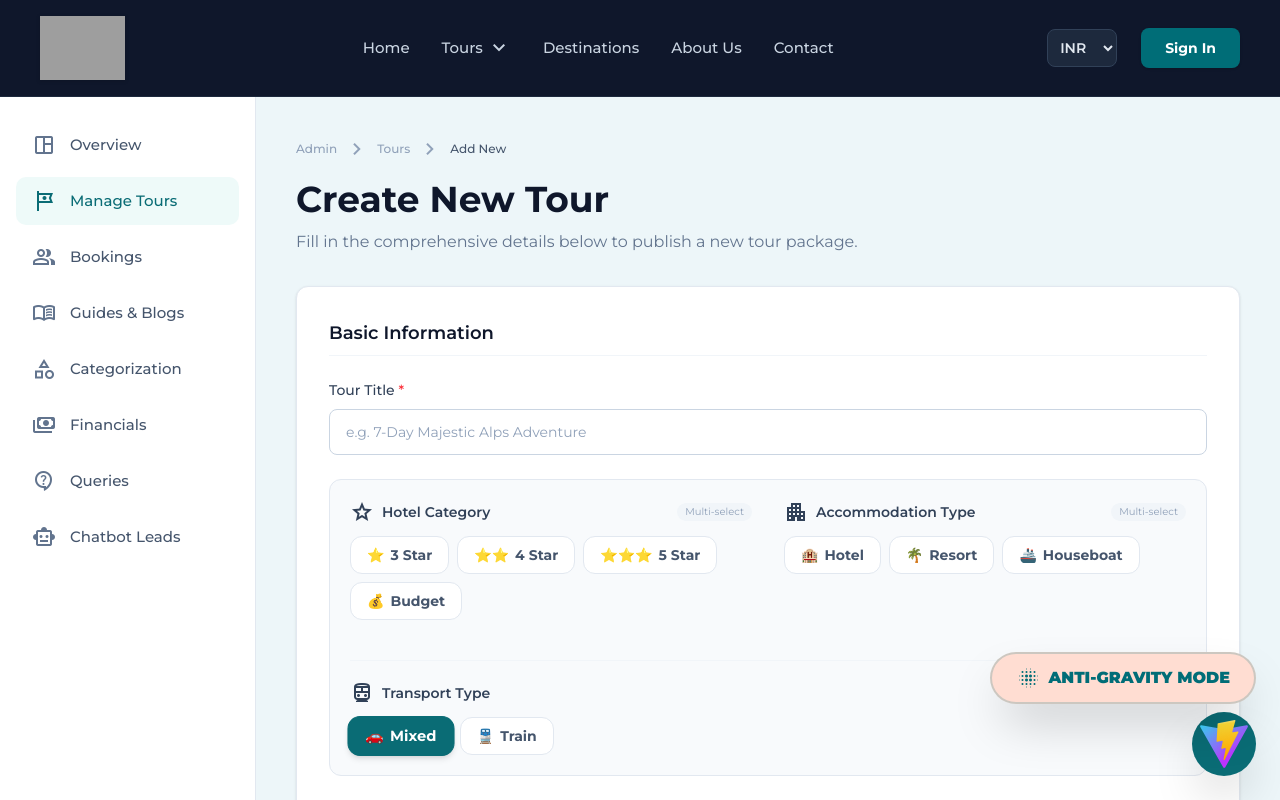
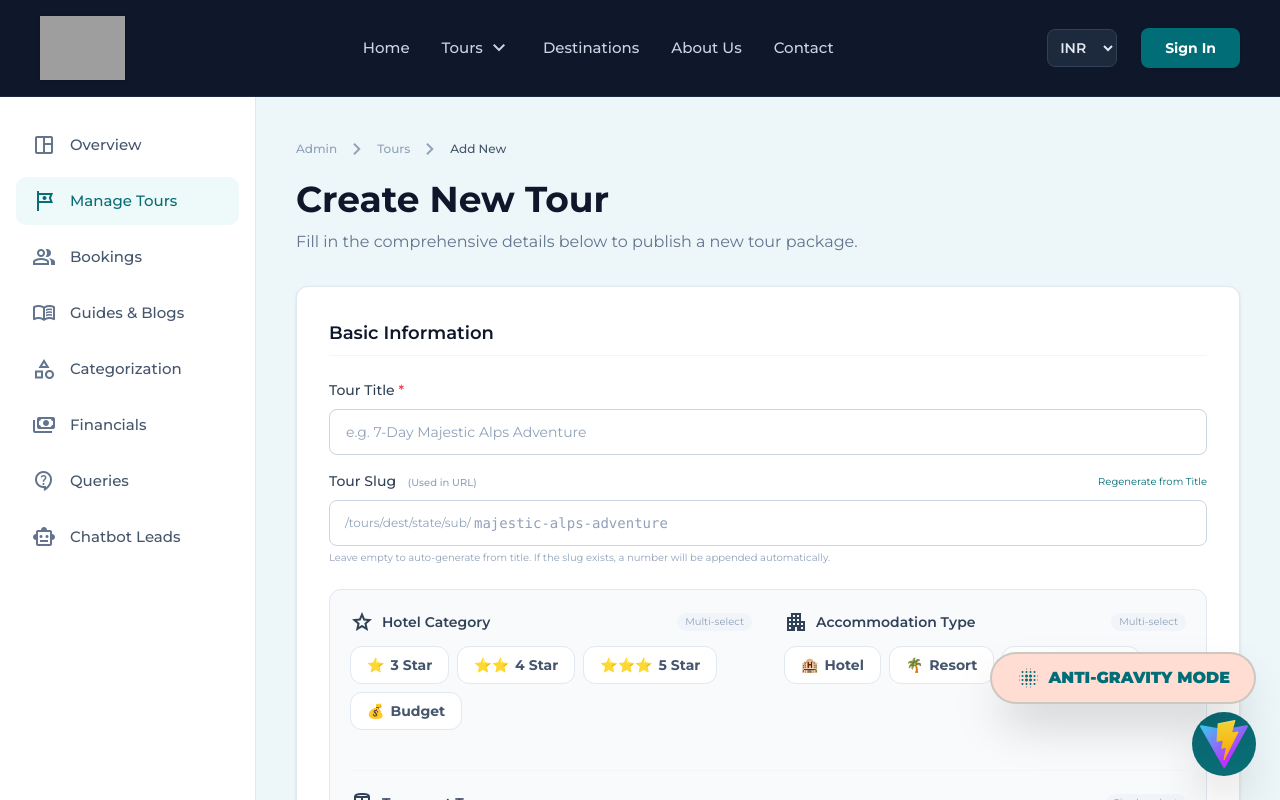
Before and after one commit to rammimankotia-prog/Beautiful-India, a React (Vite) app: page /admin/tours/new in a window 1280 px wide. Shown: the top 800 px of the page. Built offline with nearby package versions, Linux system fonts and the light colour scheme; grey boxes are pictures that could not be loaded.

Commit message:
Added custom editable slug field to tour creation form with auto-generation and uniqueness handling

```diff
--- a/src/pages/AdminNewTourUploadForm.jsx
+++ b/src/pages/AdminNewTourUploadForm.jsx
@@ -17,6 +17,7 @@ const AdminNewTourUploadForm = () => {
   const typeParam = searchParams.get('type');
   const [loading, setLoading] = React.useState(false);
   const [formData, setFormData] = React.useState({
+    slug: '',
     title: '',
     description: '',
     destination: '',
@@ -150,7 +151,7 @@ const AdminNewTourUploadForm = () => {
           const tours = JSON.parse(savedTours);
           const matched = tours.find(t => String(t.id) === String(id));
           if (matched) {
-            setFormData(prev => ({ ...prev, ...matched }));
+            setFormData(prev => ({ ...prev, ...matched, slug: matched.slug || matched.id || '' }));
             console.log("Loaded tour from localStorage session");
             return;
           }
@@ -163,13 +164,31 @@ const AdminNewTourUploadForm = () => {
         .then(res => res.json())
         .then(data => {
           const matched = data.find(t => String(t.id) === String(id));
-          if (matched) setFormData(prev => ({ ...prev, ...matched }));
+          if (matched) setFormData(prev => ({ ...prev, ...matched, slug: matched.slug || matched.id || '' }));
         })
         .catch(err => {
           console.error("Failed to load tour:", err);
         });
     }
   }, [id]);
+
+  // Handle auto-slug generation
+  React.useEffect(() => {
+    if (!isEdit && formData.title) {
+      const generatedSlug = formData.title
+        .toLowerCase()
+        .replace(/[^a-z0-9\s-]/g, '')
+        .replace(/\s+/g, '-')
+        .replace(/-+/g, '-')
+        .replace(/^-|-$/g, '');
+
+      // Only auto-update if the user hasn't manually edited the slug yet
+      // or if the slug is currently empty
+      if (!formData.slug || formData.slug === (formData._lastAutoSlug || '')) {
+        setFormData(prev => ({ ...prev, slug: generatedSlug, _lastAutoSlug: generatedSlug }));
+      }
+    }
+  }, [formData.title, isEdit]);
 
   // Get states filtered by selected destination
   const availableStates = React.useMemo(() => {
@@ -285,21 +304,30 @@ const AdminNewTourUploadForm = () => {
       // Generate ID from title slug (e.g. "Golden Triangle Tour" → "golden-triangle-tour")
       const isNumericId = tourToSave.id && /^\d+$/.test(String(tourToSave.id));
       if (!tourToSave.id || !isEdit || isNumericId) {
-        const titleSlug = (tourToSave.title || 'untitled-tour')
+      // Generate ID from slug (or title if slug is empty)
+      const baseSlug = (tourToSave.slug || tourToSave.title || 'untitled-tour')
         .toLowerCase()
         .replace(/[^a-z0-9\s-]/g, '')  // Remove special chars
         .replace(/\s+/g, '-')           // Spaces → hyphens
         .replace(/-+/g, '-')            // Collapse multiple hyphens
         .replace(/^-|-$/g, '');         // Trim leading/trailing hyphens
 
-        // Ensure uniqueness: if slug already exists (and not editing this tour), append a number
-        let finalSlug = titleSlug;
-        let counter = 2;
+      // If editing AND the slug hasn't changed from the original ID, keep the original ID
+      if (isEdit && !isNumericId && tourToSave.slug === id) {
+        tourToSave.id = id;
+      } else {
+        // Ensure uniqueness: if slug already exists (and not this tour), append a number
+        let finalSlug = baseSlug;
+        let counter = 1; // User said "if the slug is already added... automatically add single numeric value"
+
+        // Loop to find an available slug
         while (tours.some(t => String(t.id) === finalSlug && (!isEdit || String(t.id) !== String(id)))) {
-          finalSlug = `${titleSlug}-${counter}`;
+          finalSlug = `${baseSlug}-${counter}`;
           counter++;
         }
         tourToSave.id = finalSlug;
+        tourToSave.slug = finalSlug; // Sync record as well
+      }
       }
 
 
@@ -514,7 +542,7 @@ const AdminNewTourUploadForm = () => {
 <h2 className="text-lg font-semibold text-slate-900 dark:text-white border-b border-slate-100 dark:border-slate-800 pb-2">Basic Information</h2>
 <div className="grid grid-cols-1 md:grid-cols-2 gap-6">
 {/* Title */}
-<div className="col-span-1 md:col-span-2">
+<div className="col-span-1 md:col-span-2 space-y-4">
   <label className="flex flex-col flex-1">
     <span className="text-slate-700 dark:text-slate-300 text-sm font-medium leading-normal pb-2">Tour Title <span className="text-red-500">*</span></span>
     <input
@@ -526,6 +554,34 @@ const AdminNewTourUploadForm = () => {
       required=""
       type="text"
     />
+  </label>
+
+  <label className="flex flex-col flex-1">
+    <div className="flex items-center justify-between pb-2">
+      <span className="text-slate-700 dark:text-slate-300 text-sm font-medium leading-normal">Tour Slug <span className="text-[10px] text-slate-400 ml-2">(Used in URL)</span></span>
+      <button
+        type="button"
+        onClick={() => {
+          const s = (formData.title || '').toLowerCase().replace(/[^a-z0-9\s-]/g, '').replace(/\s+/g, '-').replace(/-+/g, '-').replace(/^-|-$/g, '');
+          setFormData(prev => ({ ...prev, slug: s }));
+        }}
+        className="text-[10px] text-primary hover:underline"
+      >
+        Regenerate from Title
+      </button>
+    </div>
+    <div className="relative">
+      <span className="absolute left-4 top-1/2 -translate-y-1/2 text-slate-400 text-xs">/tours/dest/state/sub/</span>
+      <input
+        name="slug"
+        value={formData.slug}
+        onChange={handleChange}
+        className="w-full rounded-lg border border-slate-300 dark:border-slate-700 bg-white dark:bg-slate-800 text-slate-900 dark:text-white pl-36 pr-4 py-3 text-sm focus:border-primary focus:outline-none focus:ring-1 focus:ring-primary placeholder-slate-400 dark:placeholder-slate-500 transition-colors font-mono"
+        placeholder="majestic-alps-adventure"
+        type="text"
+      />
+    </div>
+    <p className="text-[10px] text-slate-400 mt-1">Leave empty to auto-generate from title. If the slug exists, a number will be appended automatically.</p>
   </label>
 </div>
 
```
Lines whose indentation alone changed are shown as unchanged.
